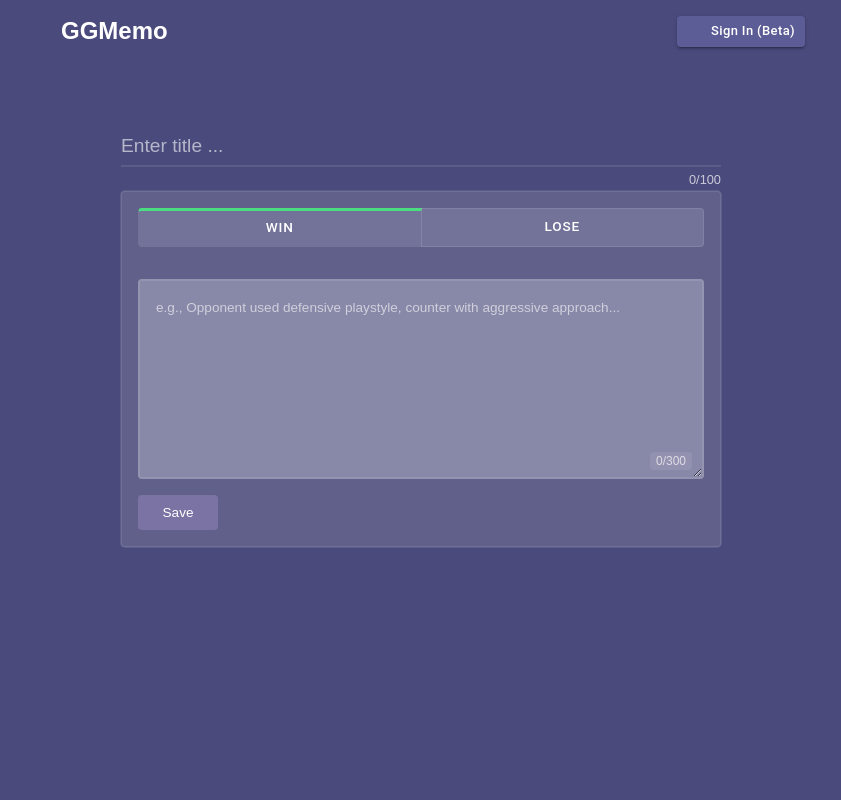
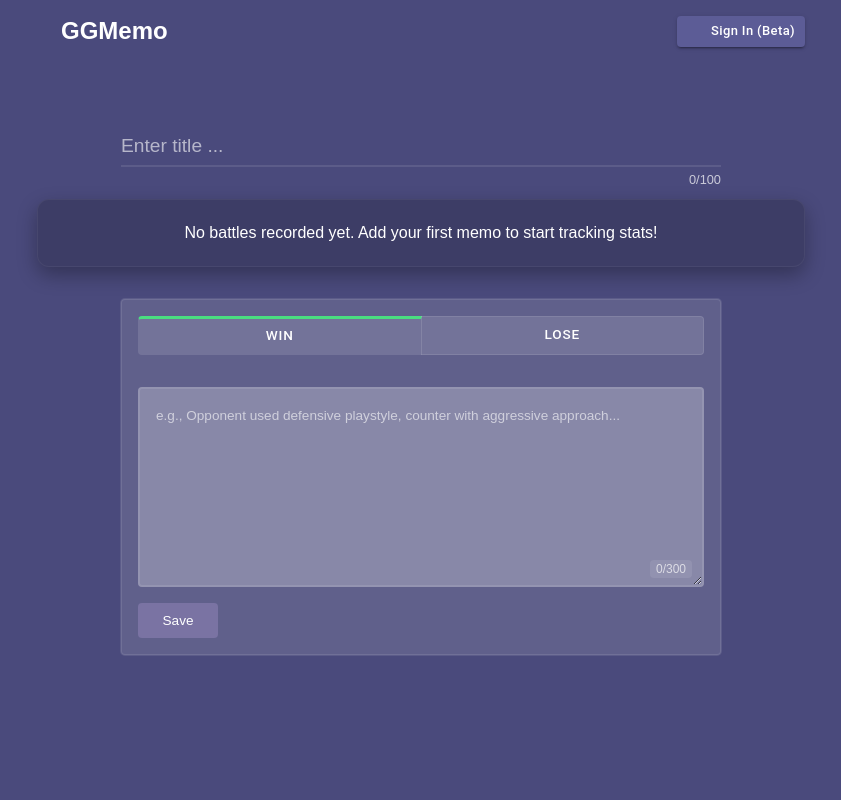
Before and after one commit to hoshito/ggmemo, a Next.js app: page / in a window 1280 px wide. Shown: the top 800 px of the page, without its empty margins (219-1060 px from the left). Built offline with nearby package versions, Linux system fonts and the light colour scheme; no server answers; some icons are missing.

Commit message:
feat: basic modeにsession-statsを適用

```diff
--- a/src/app/page.tsx
+++ b/src/app/page.tsx
@@ -5,6 +5,7 @@ import MemoList from "@/components/MemoList";
 import MemoForm from "@/components/MemoForm";
 import StatsView from "@/components/StatsView";
 import AboutSection from "@/components/AboutSection";
+import SessionStats from "@/components/SessionStats";
 import styles from "./page.module.css";
 import { useMemos } from "@/hooks/useMemos";
 import { Memo } from "@/types/memo";
@@ -36,6 +37,10 @@ export default function Home() {
             placeholder="Enter title ..."
             aria-label="Memo title"
           />
+
+          {/* SessionStats コンポーネントを追加 */}
+          <SessionStats memos={memos} />
+
           <MemoForm
             onSave={handleAddMemo}
             hideRating={true}
```
